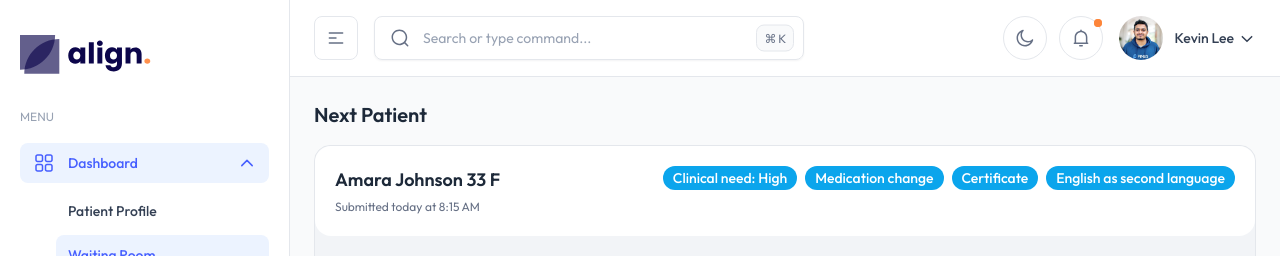
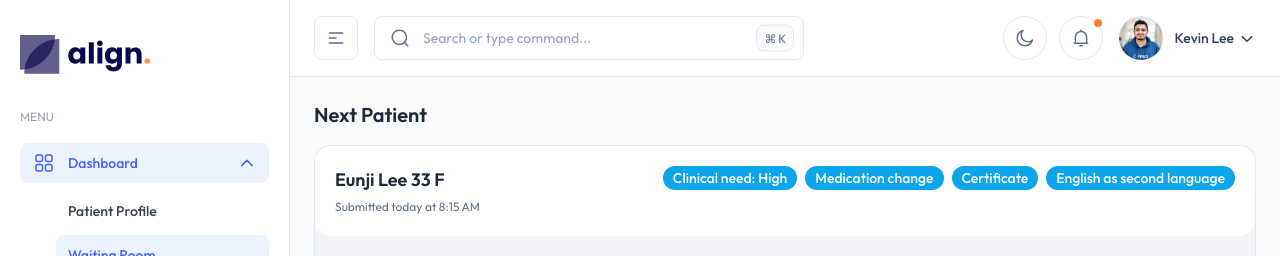
Before and after one commit to kahmunrah/Jimin-Dashboard-Website, a Next.js app in the folder next-dashboard/: page /waiting-room in a window 1280 px wide. Shown: the top 256 px of the page. Built offline with nearby package versions, Linux system fonts and the light colour scheme.

Commit message:
chore: rename next patient

```diff
--- a/next-dashboard/src/app/(admin)/waiting-room/page.tsx
+++ b/next-dashboard/src/app/(admin)/waiting-room/page.tsx
@@ -87,7 +87,7 @@ export default function WaitingRoom() {
           Next Patient
         </h2>
         <PatientCard
-          name="Amara Johnson"
+          name="Eunji Lee"
           age={33}
           gender="F"
           submittedAt="8:15 AM"
```
